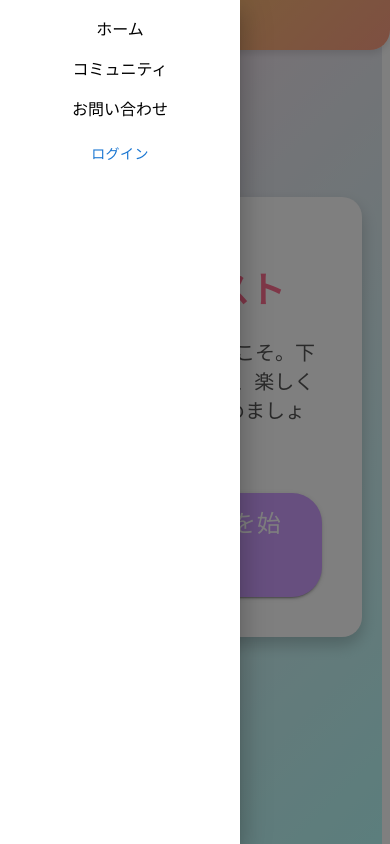
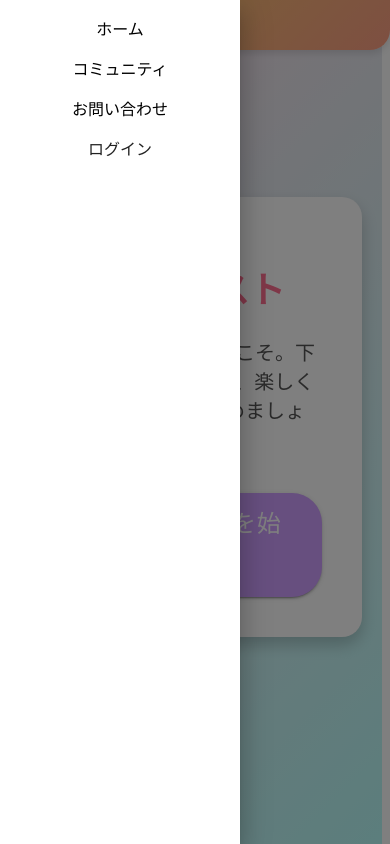
Before and after one commit to takashi-work10/diag-check, a Next.js app: page / in a window 390 px wide. Both pictures are taken after a click on the button 51 px from the left and 25 px from the top of the page. Shown: the top 844 px of the page. Built offline with nearby package versions, Linux system fonts and the light colour scheme; no server answers; some icons are missing.

Commit message:
Fix header menu: unified profile link color with others

```diff
--- a/components/Header.tsx
+++ b/components/Header.tsx
@@ -46,7 +46,7 @@ export default function Header() {
         </Box>
         <Box sx={{ mb: 2 }}>
             <Link
-            href="/community"
+            href="/posts"
             style={{ textDecoration: "none", color: "#000" }}
             >
             コミュニティ
@@ -60,18 +60,28 @@ export default function Header() {
             お問い合わせ
             </Link>
         </Box>
-        <Box>
+        <Box sx={{ mb: 2 }}>
             {session ? (
-            <Button onClick={handleProfileMenuOpen} sx={{ textTransform: "none" }}>
-                プロフィール
-            </Button>
-            ) : (
-            <Button
+            <Box>
+            <Box sx={{mb: 2}}>
+                <Link
+                href="/profile"
+                style={{ textDecoration: "none", color: "#000" }}
+                >
+                    プロフィール
+                </Link>
+            </Box>
+            <Box
+            onClick={() => signOut()}
+            >
+                ログアウト
+            </Box>
+            </Box>) : (
+            <Box
                 onClick={() => setLoginDialogOpen(true)}
-                sx={{ textTransform: "none" }}
             >
                 ログイン
-            </Button>
+            </Box>
             )}
         </Box>
         </Box>
```
